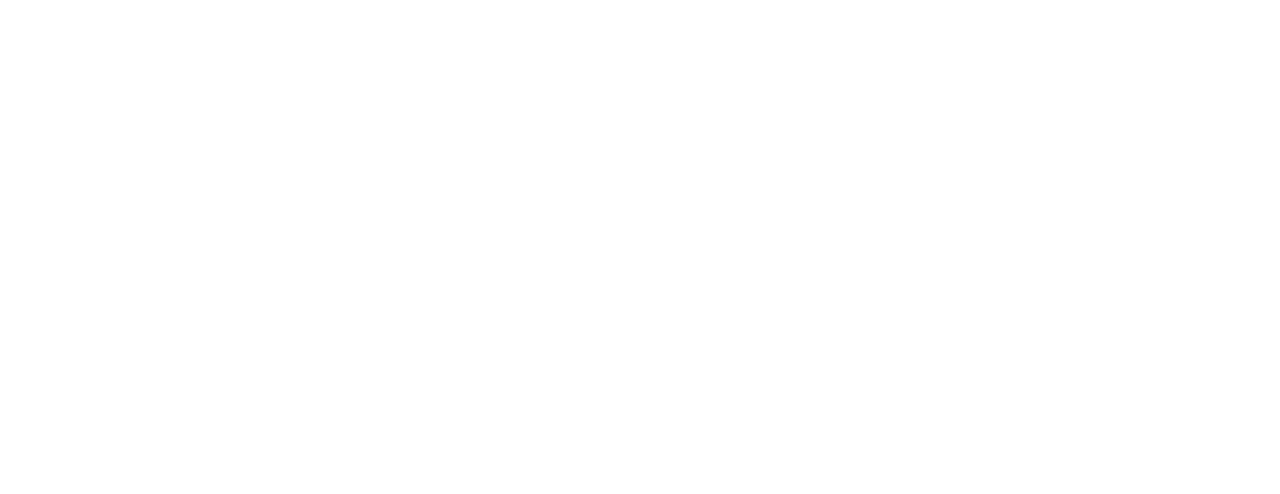
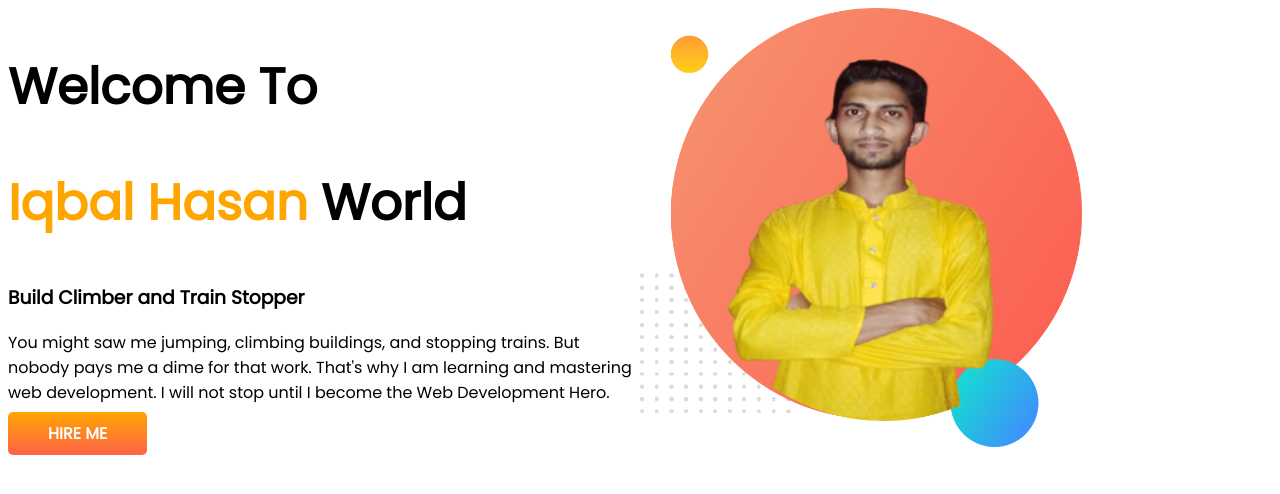
Before and after one commit to tamimhasan22/developer-portfolio, a plain HTML site: page index.html in a window 1280 px wide. Drawn offline with Linux system fonts and the light colour scheme.

Commit message:
first part push

```diff
--- a/index.html
+++ b/index.html
@@ -1,14 +1,34 @@
 <!DOCTYPE html>
 <html lang="en">
+
 <head>
     <meta charset="UTF-8">
     <meta http-equiv="X-UA-Compatible" content="IE=edge">
     <meta name="viewport" content="width=device-width, initial-scale=1.0">
     <title>Tamim Portfolio</title>
+    <link rel="preconnect" href="https://fonts.googleapis.com">
+    <link rel="preconnect" href="https://fonts.gstatic.com" crossorigin>
+    <link href="https://fonts.googleapis.com/css2?family=Poppins&display=swap" rel="stylesheet">
     <link rel="stylesheet" href="style.css">
 
 </head>
+
 <body>
+    <section>
+        <div class="half-width">
+            <h1>Welcome To</h1>
+            <h1><span class="orange-color">Iqbal Hasan</span> World</h1>
+            <h3>Build Climber and Train Stopper</h3>
+            <p>You might saw me jumping, climbing buildings, and stopping trains. But nobody pays me a dime for that
+                work.
+                That's why I am learning and mastering web development. I will not stop until I become the Web
+                Development
+                Hero.</p>
+            <a class="link-button" target="_blank" href="https://www.fiverr.com/nobin166?up_rollout=true">HIRE ME</a>
+        </div>
+        <div class="half-width"> <img src="images/my photo1.png" alt=""></div>
+    </section>
 
 </body>
+
 </html>
--- a/style.css
+++ b/style.css
@@ -0,0 +1,33 @@
+body {
+    font-family: 'Poppins', sans-serif;
+}
+
+h1 {
+    font-size: 50px;
+}
+
+.orange-color {
+    color: orange;
+}
+
+section {
+    display: flex;
+}
+
+.half-width {
+    width: 50%;
+    padding: left 5%;
+}
+
+.half-width img {
+    width: 70%;
+}
+
+.link-button {
+    text-decoration: none;
+    background-image: linear-gradient(orange, tomato);
+    color: white;
+    font-weight: 700;
+    padding: 10px 40px;
+    border-radius: 5px;
+}
```
Also changed, not shown: images/dream-bg.png (added), images/exp-bg.png (added), images/jhankar.png (added), images/jhankar2.png (added), images/my photo1.png (added), images/my-bg.png (added), images/my-bg2.png (added), images/top-banner.png (added).
